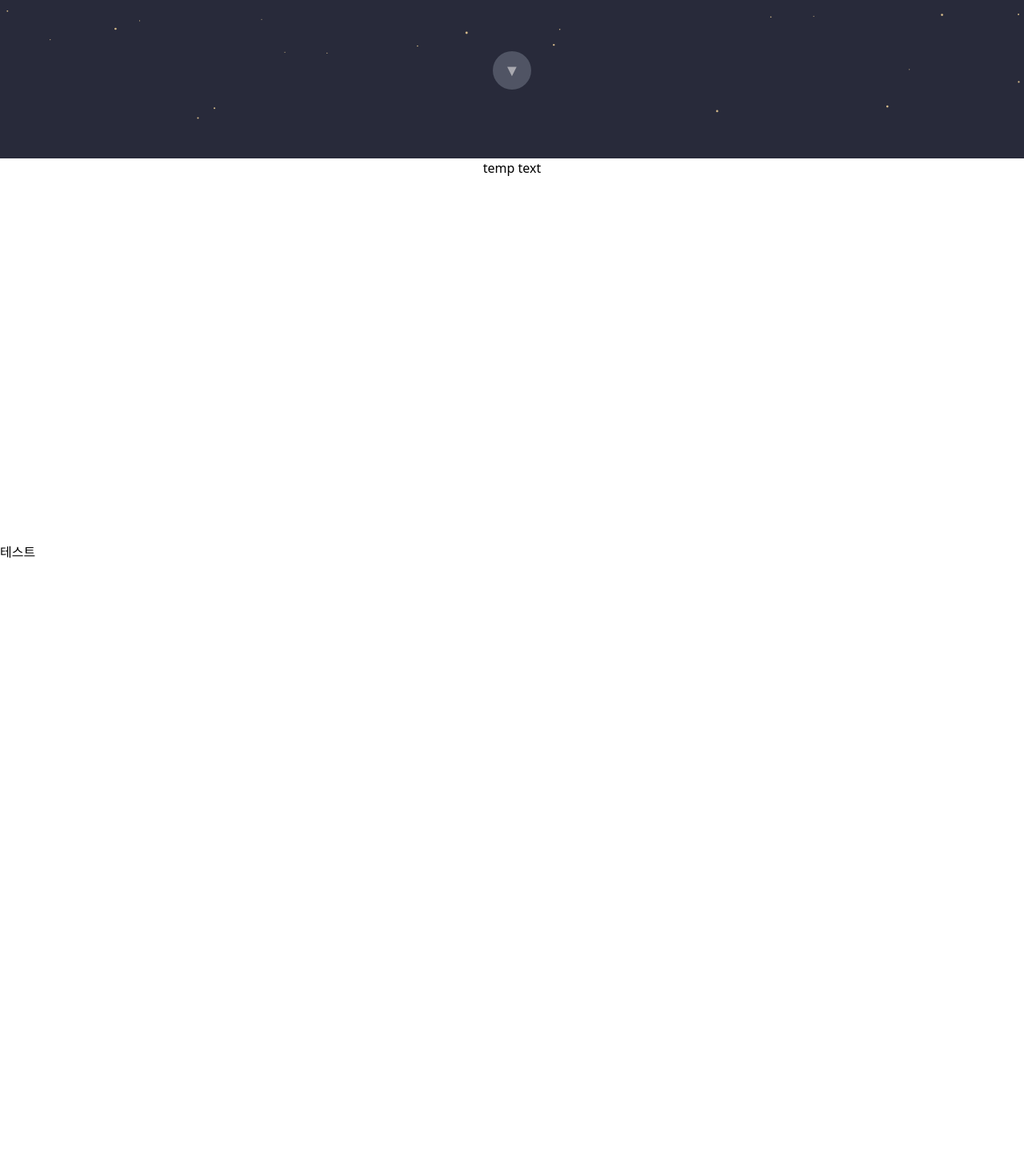
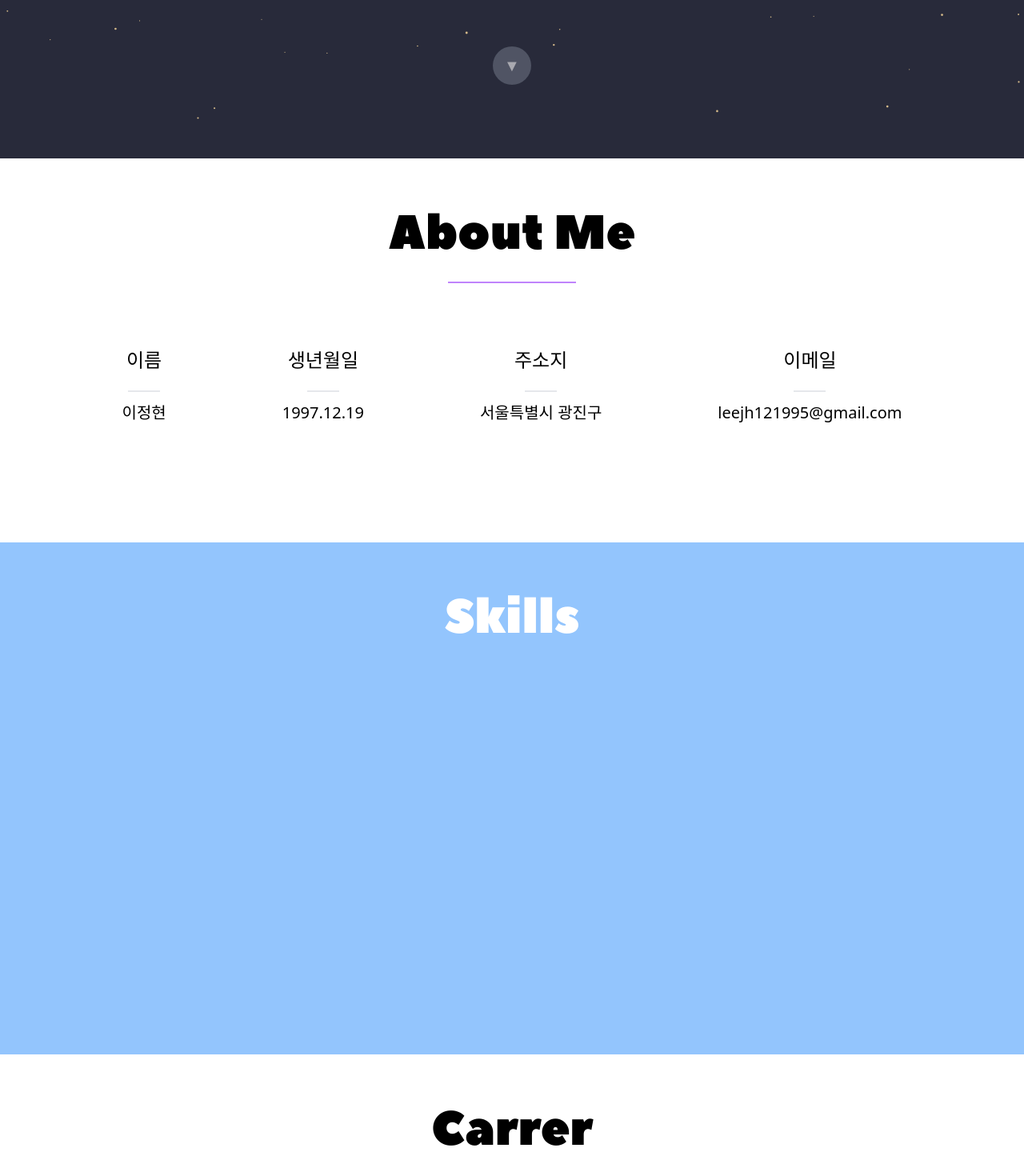
Before and after one commit to Solaris97/Portpolio, a React (Create React App) app in the folder solarisintro/: page / in a window 1280 px wide. Shown: the part 602-2072 px from the top of the page at 80% size. Before the commit the page ends 1304 px from the top, so only its background shows below. Built offline with nearby package versions, Linux system fonts and the light colour scheme.

Commit message:
✨ Feat : About me 파트 완성(폰트 미적용)

```diff
--- a/solarisintro/src/components/About.tsx
+++ b/solarisintro/src/components/About.tsx
@@ -2,11 +2,47 @@ import React, { useState, useEffect } from "react";
 
 const About: React.FC = () => {
     return (
-        <div className="w-full h-60v text-center mx-0 my-auto">
-            <h1>temp text</h1>
-
-
-        </div>
+        <div className="w-full h-70v md:h-60v text-center mx-0 my-auto overflow-hidden">
+            {/* 타이틀 텍스트 영역 */}
+            <div className="absolute w-full h-full flex items-center flex-col px-20 mt-10">
+                <h2 className="font-engTitile text-black text-5xl md:text-6xl m-6">
+                    About Me
+                </h2>
+                <div className=" border-b-2 border-purple-400 w-40 min-h-2">
+                </div>
+                {/* 내용 텍스트 영역 */}
+                <div className="inline md:flex md:items-center mt-20 w-full">
+                    {/* 상세 내용 텍스트 영역 */}
+                    <div className="flex-auto">
+                        <p className="text-2xl min-h-12">이름</p>
+                        <div className="border-b-2 border-gray w-10 min-h-2 m-auto">
+                        </div>
+                        <p className="mt-3 mb-10 md:mb-3 text-xl">이정현</p>
+                    </div>
+                    {/* 상세 내용 텍스트 영역 */}
+                    <div className="flex-auto">
+                        <p className="text-2xl min-h-12">생년월일</p>
+                        <div className=" border-b-2 border-gray w-10 min-h-2 m-auto">
+                        </div>
+                        <p className="mt-3 mb-10 md:mb-3 text-xl">1997.12.19</p>
+                    </div>
+                    {/* 상세 내용 텍스트 영역 */}
+                    <div className="flex-auto">
+                        <p className="text-2xl min-h-12">주소지</p>
+                        <div className=" border-b-2 border-gray w-10 min-h-2 m-auto">
+                        </div>
+                        <p className="mt-3 mb-10 md:mb-3 text-xl">서울특별시 광진구</p>
+                    </div>
+                    {/* 상세 내용 텍스트 영역 */}
+                    <div className="flex-auto">
+                        <p className="text-2xl min-h-12">이메일</p>
+                        <div className=" border-b-2 border-gray w-10 min-h-2 m-auto">
+                        </div>
+                        <p className="mt-3 mb-10 md:mb-3 text-xl">leejh121995@gmail.com</p>
+                    </div>
+                </div>
+            </div>
+        </div >
     )
 };
 
--- a/solarisintro/src/components/Carrer.tsx
+++ b/solarisintro/src/components/Carrer.tsx
@@ -2,8 +2,15 @@ import React, { useState, useEffect } from "react";
 
 const Carrer: React.FC = () => {
     return (
-        <div>
-            <h3>테스트</h3>
+        <div className="w-full h-80v text-center mx-0 my-auto overflow-hidden">
+            {/* 텍스트 영역 */}
+            <div className="absolute w-full h-full flex items-center flex-col px-20 mt-10">
+                <h2 className="font-engTitile text-5xl md:text-6xl m-6">
+                    Carrer
+                </h2>
+            </div>
+
+
         </div>
     )
 };
--- a/solarisintro/src/components/MainPage.tsx
+++ b/solarisintro/src/components/MainPage.tsx
@@ -1,5 +1,6 @@
 import React, { useState, useEffect } from "react";
 import About from './About';
+import Skills from './Skills';
 import Carrer from './Carrer';
 import ShootingStars from "./ShootingStar";
 const MainPage: React.FC = () => {
@@ -12,7 +13,7 @@ const MainPage: React.FC = () => {
                     <div className="absolute w-full h-100v flex items-center flex-col justify-center">
                         <ul className="absolute z-10">
                             <li className="font-engTitile text-white text-7xl md:text-9xl m-6 transition-colors duration-500 hover:text-starYellow">
-                                Web Developer
+                                FE Web Developer
                             </li>
                             <li className="font-engTitile text-white text-7xl md:text-9xl m-20 transition-colors duration-500 hover:text-starYellow">
                                 portfolio
@@ -30,6 +31,7 @@ const MainPage: React.FC = () => {
                 </div>
             </div>
             <About />
+            <Skills />
             <Carrer />
         </div >
     )
--- a/solarisintro/src/components/Skills.tsx
+++ b/solarisintro/src/components/Skills.tsx
@@ -2,8 +2,15 @@ import React, { useState, useEffect } from "react";
 
 const Skills: React.FC = () => {
     return (
-        <div>
-            <h3>테스트</h3>
+        <div className="w-full h-80v text-center mx-0 my-auto overflow-hidden bg-blue-300">
+            {/* 텍스트 영역 */}
+            <div className="absolute w-full h-full flex items-center flex-col px-20 mt-10">
+                <h2 className="font-engTitile text-white text-5xl md:text-6xl m-6">
+                    Skills
+                </h2>
+            </div>
+
+
         </div>
     )
 };
```
Also changed, not shown: solarisintro/src/img/github-mark.svg (added).
